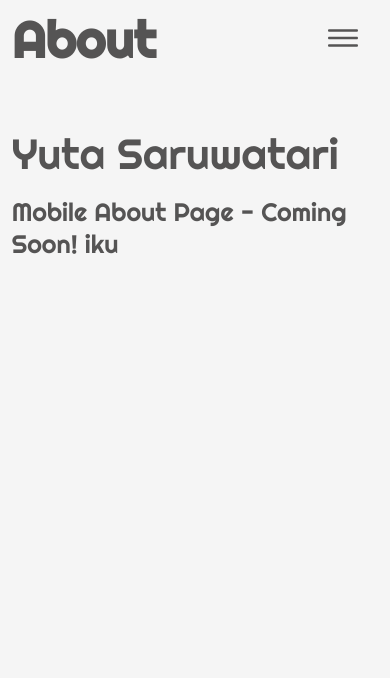
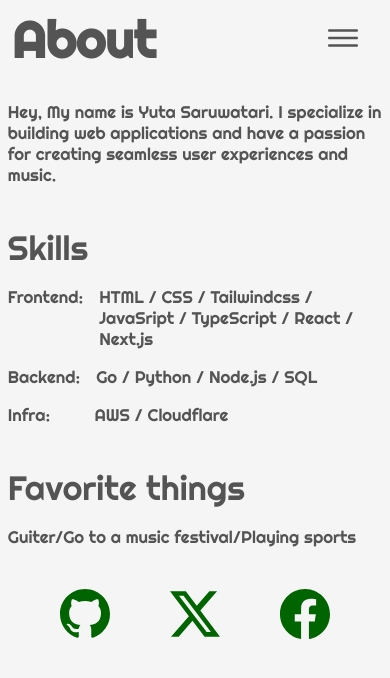
Before and after one commit to uta-s-dao/portfolio, a Next.js app: page /about in a window 390 px wide. Shown: the top 678 px of the page. Built offline with nearby package versions, Linux system fonts and the light colour scheme.

Commit message:
#6 Create c\mobile about body

```diff
--- a/src/app/components/DesktopAboutPage.tsx
+++ b/src/app/components/DesktopAboutPage.tsx
@@ -23,12 +23,12 @@ export default function DesktopAboutPage() {
         </div>
         <div></div>
         <div className={styles.detail}>
-          Infrastructure and Deployment : AWS / Cloudflare
+          Infra :&nbsp;&nbsp;&nbsp;&nbsp;&nbsp; AWS / Cloudflare
         </div>
         <div></div>
         <div className={styles.myname}>Favorite things</div>
         <div className={styles.detail}>
-          guiter/Go to a music festival/playing sports/drinking alcohol
+          Guiter/Go to a music festival/Playing sports
         </div>
         <div className={styles.icon}>
           <Link href='https://github.com/uta-s-dao' className={styles.icona}>
--- a/src/app/components/MobileAboutPage.tsx
+++ b/src/app/components/MobileAboutPage.tsx
@@ -1,11 +1,50 @@
 import styles from "./components.module.css";
+import { BsGithub, BsTwitterX, BsFacebook } from "react-icons/bs";
+import Link from "next/link";
 
 export default function MobileAboutPage() {
   return (
     <>
       <div className={styles.mobileOnly}>
-        <div className={styles.myname}>Yuta Saruwatari</div>
-        <div className={styles.detail}>Mobile About Page - Coming Soon! iku</div>
+        <div className={styles.mobileDetail}>
+          Hey, My name is Yuta Saruwatari. I specialize in building web
+          applications and have a passion for creating seamless user experiences
+          and music.
+        </div>
+        <div className={styles.mobileMyname}>Skills</div>
+        <div className={styles.mobileDetail}>
+          Frontend:
+          <span className={styles.span}>
+            HTML / CSS / Tailwindcss / JavaSript / TypeScript / React / Next.js
+          </span>
+        </div>
+        <div className={styles.mobileDetail}>
+          Backend:
+          <span className={styles.span}> Go / Python / Node.js / SQL</span>
+        </div>
+        <div></div>
+        <div className={styles.mobileDetail}>
+          Infra: &nbsp; &nbsp; &nbsp;
+          <span className={styles.span}> AWS / Cloudflare</span>
+        </div>
+        <div className={styles.mobileMyname}>Favorite things</div>
+        <div className={styles.mobileDetail}>
+          Guiter/Go to a music festival/Playing sports
+        </div>
+        <div className={styles.mobileIcon}>
+          <Link href='https://github.com/uta-s-dao' className={styles.icona}>
+            <BsGithub size={50} color='rgb(0,100,0)' />
+          </Link>
+          <Link href='https://x.com/super___thick' className={styles.icona}>
+            <BsTwitterX size={50} color='rgb(0,100,0)' />
+          </Link>
+          <Link
+            href='https://www.facebook.com/share/1DRV8gWVED/?mibextid=wwXIfr'
+            className={styles.icona}
+          >
+            <BsFacebook size={50} color='rgb(0,100,0)' />
+          </Link>
+        </div>
       </div>
     </>
   );
--- a/src/app/components/components.module.css
+++ b/src/app/components/components.module.css
@@ -57,6 +57,24 @@
   background-color: whitesmoke;
 }
 
+.mobileMyname {
+  font-size: 4vh;
+  padding-left: 2vw;
+  padding-top: 5vh;
+  color: rgb(85, 84, 84);
+  background-color: whitesmoke;
+}
+
+.mobileIcon {
+  width: 100vw;
+  display: flex;
+  padding-left: 3vw;
+  padding-top: 5vh;
+  justify-content: center;
+  gap: 3rem;
+  background-color: whitesmoke;
+}
+
 .detail {
   font-size: 3vh;
   padding-left: 3vw;
@@ -92,6 +110,20 @@
   width: 100vw;
   height: 100vh;
   background-color: whitesmoke;
+}
+
+.span {
+  color: rgb(85, 84, 84);
+}
+
+.mobileDetail {
+  font-size: 2vh;
+  padding-left: 2vw;
+  padding-top: 2vh;
+  color: rgb(85, 84, 84);
+  background-color: whitesmoke;
+  display: flex;
+  gap: 1rem;
 }
 
 .desktopOnly {
@@ -138,9 +170,9 @@
   left: 0;
   right: 0;
   bottom: 0;
-  background: rgba(245, 245, 245, 0.7); /* whitesmokeの半透明 */
-  backdrop-filter: blur(5px); /* 背景をぼかす */
-  -webkit-backdrop-filter: blur(5px); /* Safari対応 */
+  background: rgba(245, 245, 245, 0.7);
+  backdrop-filter: blur(5px);
+  -webkit-backdrop-filter: blur(5px);
   z-index: 998;
   animation: fadeIn 0.3s ease;
 }
@@ -148,7 +180,7 @@
 .sideMenu {
   position: fixed;
   top: 0;
-  right: -150px; /* 右から出る場合 */
+  right: -150px;
   width: 150px;
   height: 100vh;
   background: whitesmoke;
@@ -197,7 +229,7 @@
   transition: transform 0.3s;
 }
 
-.active  .menuText::after {
+.active .menuText::after {
   transform: scale(1, 1);
 }
 
```
